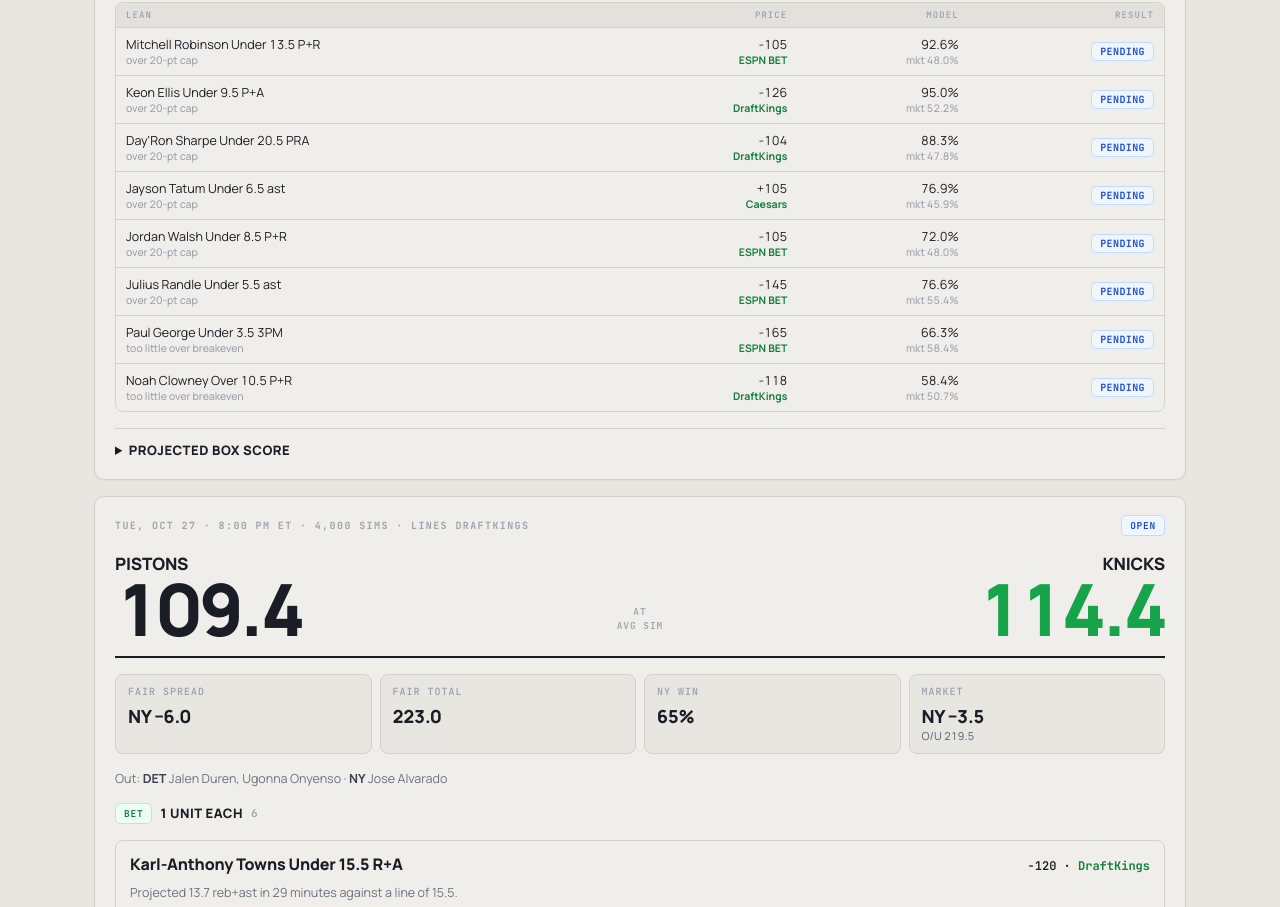
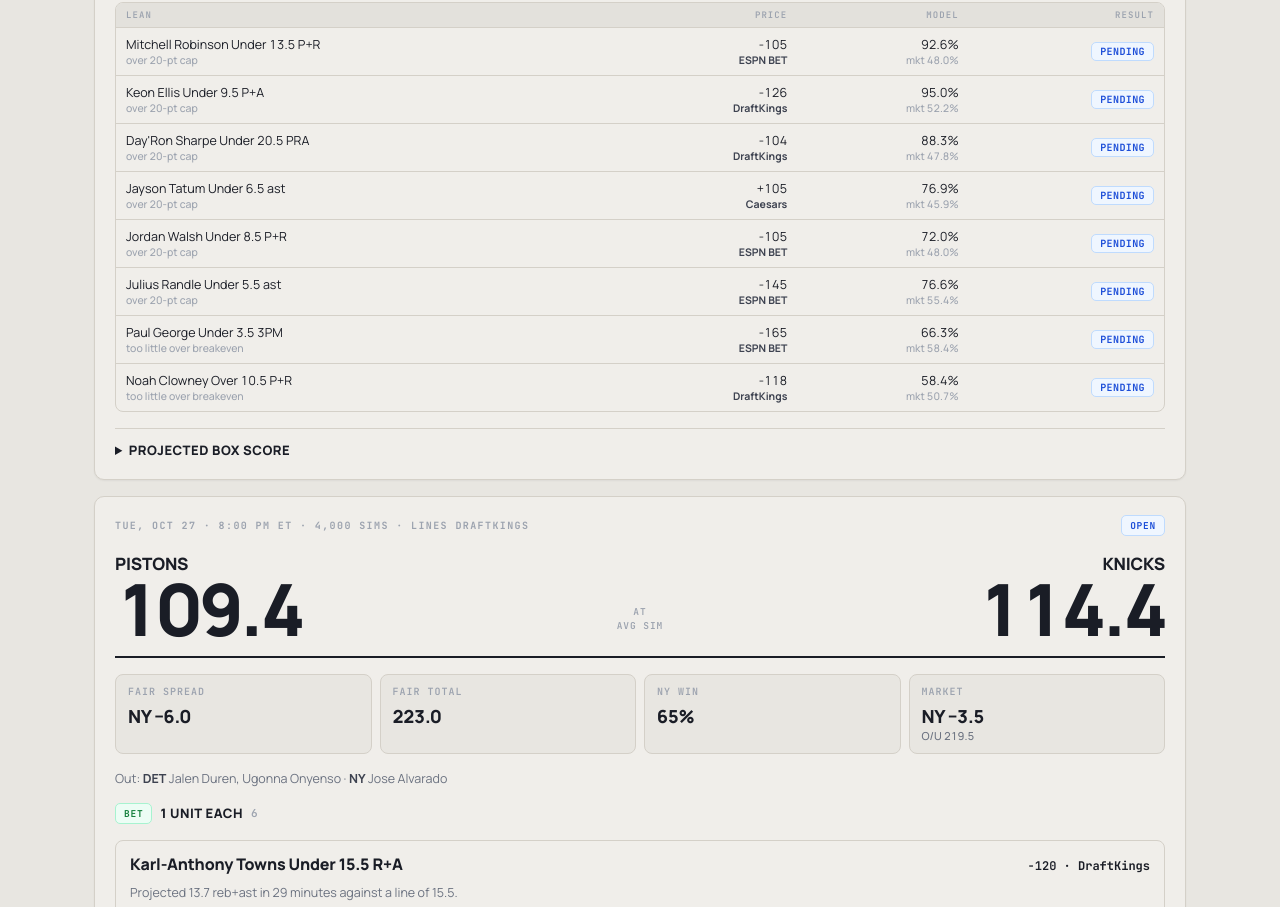
Before and after one commit to dohandley/cccenter, a website: page sim.html in a window 1280 px wide. Shown: the part 1422-2329 px from the top of the page. Drawn offline with Linux system fonts and the light colour scheme.

Commit message:
Sim Ledger: neutral color for sportsbook names and projected favorite so green only means a win

```diff
--- a/sim.html
+++ b/sim.html
@@ -58,7 +58,7 @@ body{margin:0;background:var(--bg);color:var(--text);font-family:'Manrope',syste
 .tm{display:grid;min-width:0}.tm.home{text-align:right}
 .tm-n{font-weight:800;font-size:17px;letter-spacing:-.01em;text-transform:uppercase}
 .tm-p{font-weight:800;font-size:clamp(44px,9vw,72px);line-height:.95;letter-spacing:-.04em;font-variant-numeric:tabular-nums}
-.tm.fav .tm-p{color:var(--green)}
+.tm.fav .tm-p{color:var(--text)}
 .tm-f{font-family:'JetBrains Mono',monospace;font-size:12px;color:var(--text-3)} .tm-f b{color:var(--text);font-weight:700}
 .mid{font-family:'JetBrains Mono',monospace;font-size:9.5px;font-weight:600;text-transform:uppercase;letter-spacing:.1em;color:var(--text-4);text-align:center;padding-bottom:10px;line-height:1.5}
 .lines{display:grid;grid-template-columns:repeat(4,minmax(0,1fr));gap:8px}
@@ -75,7 +75,7 @@ body{margin:0;background:var(--bg);color:var(--text);font-family:'Manrope',syste
 .pk-h{display:flex;justify-content:space-between;align-items:baseline;gap:6px 14px;flex-wrap:wrap}
 .pk-s{font-weight:800;font-size:16px;letter-spacing:-.01em}
 .pk-p{font-family:'JetBrains Mono',monospace;font-size:12px;font-weight:600;white-space:nowrap}
-.pk-p b{color:var(--green-text)}
+.pk-p b{color:var(--text);font-weight:700}
 .why{font-size:12.5px;color:var(--text-3)}
 .meters{display:grid;grid-template-columns:repeat(3,minmax(0,1fr));gap:12px}
 .mt-l{display:flex;justify-content:space-between;font-family:'JetBrains Mono',monospace;font-size:9px;font-weight:600;text-transform:uppercase;letter-spacing:.1em;color:var(--text-4);margin-bottom:5px}
@@ -99,7 +99,7 @@ tbody tr:last-child td{border-bottom:0}
 td.r,th.r{text-align:right}
 td.w{white-space:normal;min-width:160px}
 .sub{display:block;font-size:10.5px;color:var(--text-4);font-weight:500}
-.bk{font-weight:700;color:var(--green-text)}
+.bk{font-weight:700;color:var(--text-2)}
 .act{display:block;font-family:'JetBrains Mono',monospace;font-size:10.5px;font-weight:700;color:var(--text-4)}
 .act.hit{color:var(--green-text)} .act.miss{color:var(--red-text)}
 details{border-top:1px solid var(--border);padding-top:12px}
```
